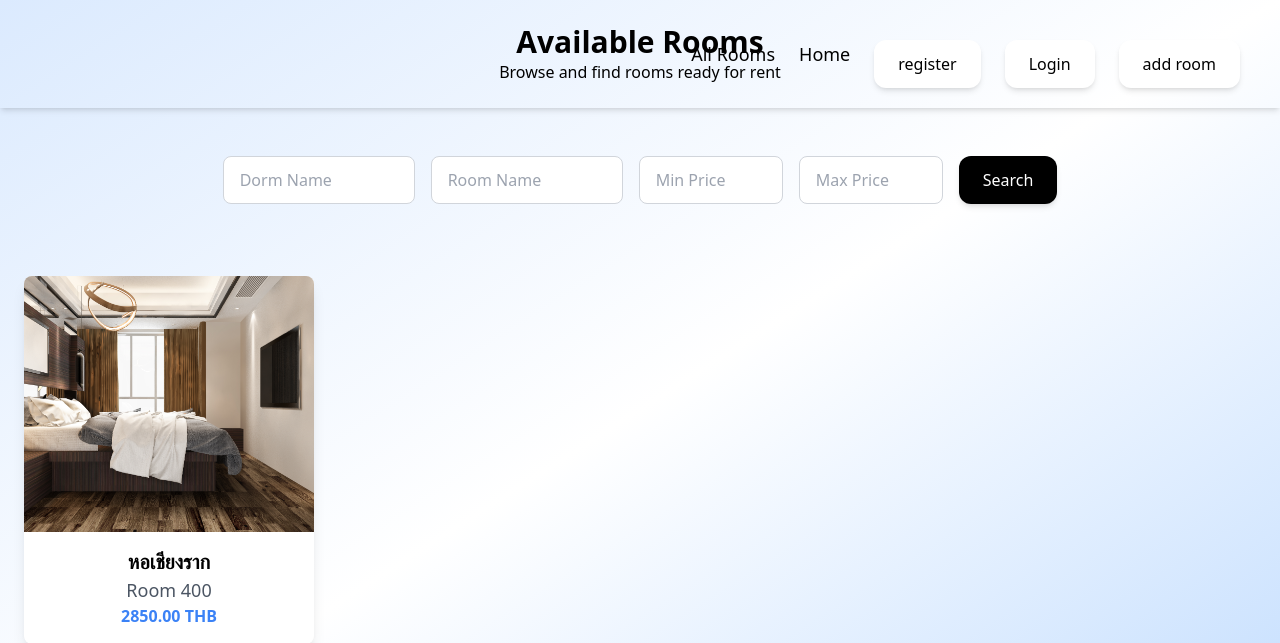
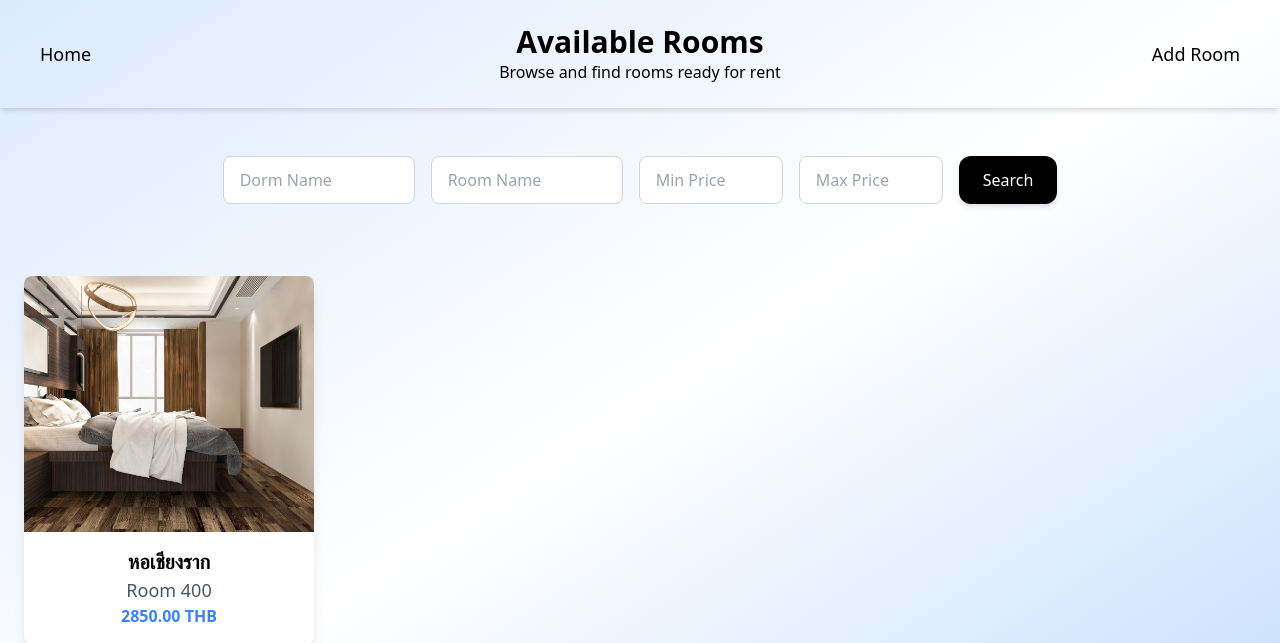
Before and after one commit to Xuli2317/DSI202, a Django app: page /room/ in a window 1280 px wide. Shown: the top 643 px of the page. Run offline with Django 5.2, Linux system fonts and the light colour scheme; data comes from the database, SQL or seed files in the repository; some libraries are stand-ins or nearby versions.

Commit message:
adjust button positioning

```diff
--- a/myapp/templates/home.html
+++ b/myapp/templates/home.html
@@ -23,14 +23,14 @@
             class="inline-block bg-white text-black font-medium py-3 px-6 rounded-xl shadow-md hover:shadow-lg transition duration-300">
             Add a New Room
         </a>
-        <a href="{% url 'register' %}"
+        <!-- <a href="{% url 'register' %}"
             class="inline-block bg-white text-black font-medium py-3 px-6 rounded-xl shadow-md hover:shadow-lg transition duration-300">
             register
         </a>
         <a href="{% url 'login' %}"
             class="inline-block bg-white text-black font-medium py-3 px-6 rounded-xl shadow-md hover:shadow-lg transition duration-300">
             Login
-        </a>
+        </a> -->
     </div>
 
 </body>
--- a/myapp/templates/room_list.html
+++ b/myapp/templates/room_list.html
@@ -17,22 +17,14 @@
     </header>
 
     <!-- Navigation (Back to Home in Top Right Corner) -->
+    <nav class="absolute top-4 left-10">
+        <ul class="flex space-x-6">
+            <li><a href="{% url 'home' %}" class="text-black hover:text-blue-400 font-medium text-lg">Home</a></li>
+        </ul>
+    </nav>
     <nav class="absolute top-4 right-10">
         <ul class="flex space-x-6">
-            <li><a href="{% url 'all_rooms' %}" class="text-black hover:text-blue-400 font-medium text-lg">All Rooms</a></li>
-            <li><a href="{% url 'home' %}" class="text-black hover:text-blue-400 font-medium text-lg">Home</a></li>
-            <a href="{% url 'register' %}"
-            class="inline-block bg-white text-black font-medium py-3 px-6 rounded-xl shadow-md hover:shadow-lg transition duration-300">
-            register
-        </a>
-        <a href="{% url 'login' %}"
-            class="inline-block bg-white text-black font-medium py-3 px-6 rounded-xl shadow-md hover:shadow-lg transition duration-300">
-            Login
-        </a>
-        <a href="{% url 'room_create' %}"
-            class="inline-block bg-white text-black font-medium py-3 px-6 rounded-xl shadow-md hover:shadow-lg transition duration-300">
-            add room
-        </a>
+            <li><a href="{% url 'room_create' %}" class="text-black hover:text-blue-500 font-medium text-lg">Add Room</a></li>
         </ul>
     </nav>
 
```
Also changed, not shown: README.md.
